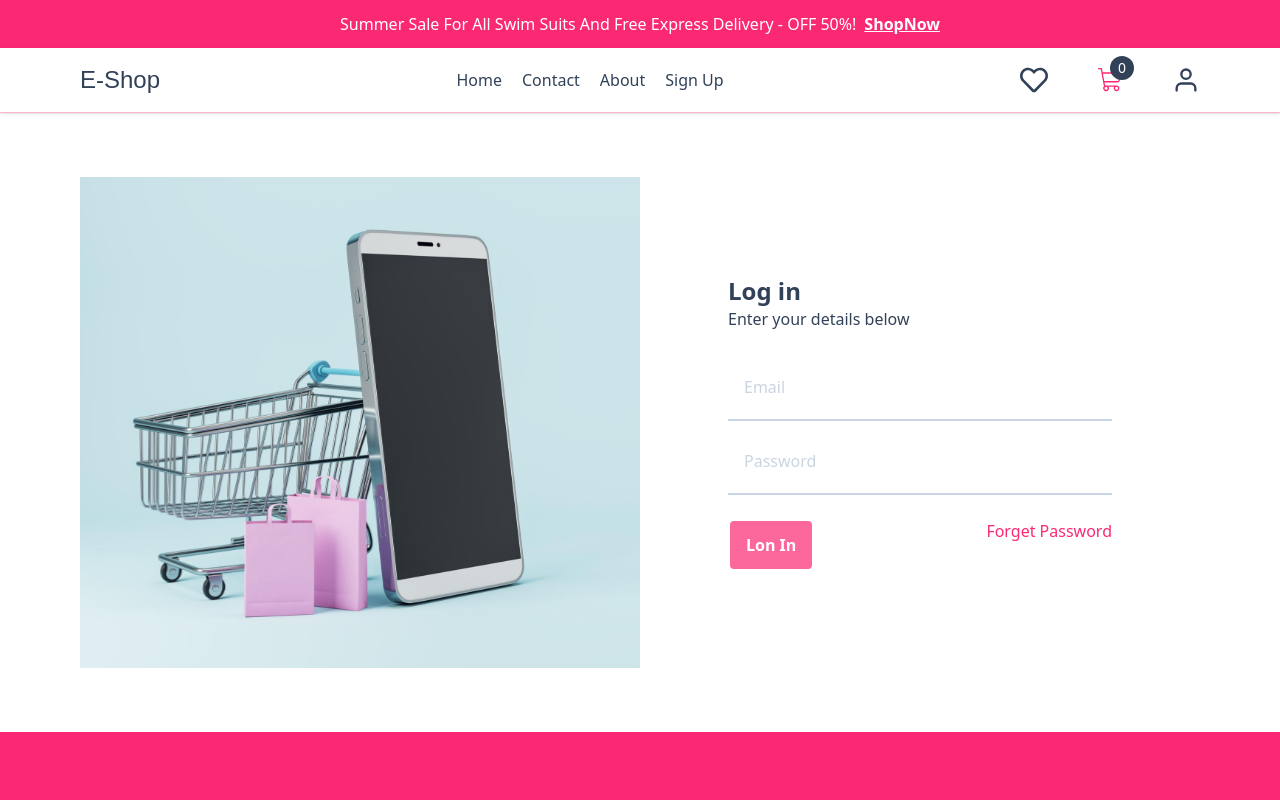
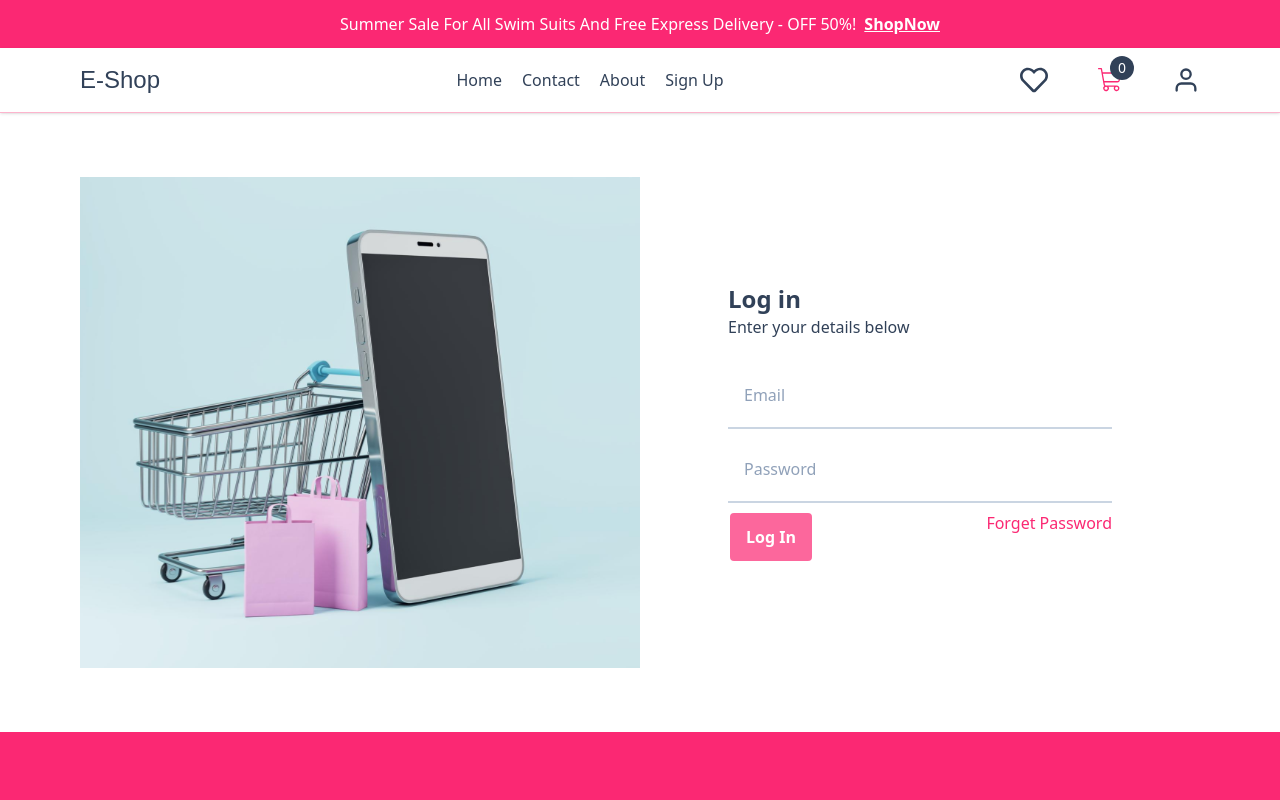
Before and after one commit to d4nyaras/e-commerce, a Next.js app: page /login in a window 1280 px wide. Shown: the top 800 px of the page. Built offline with nearby package versions, Linux system fonts and the light colour scheme; a web font is replaced by a local one; what @mui/material-nextjs would draw is missing.

Commit message:
Fix: Form components

```diff
--- a/src/components/Button.tsx
+++ b/src/components/Button.tsx
@@ -8,7 +8,7 @@ interface ButtonProps {
   outline?: boolean;
   small?: boolean;
   custom?: string;
-  onClick: (e: React.MouseEvent<HTMLButtonElement>) => void;
+  onClick?: (e: React.MouseEvent<HTMLButtonElement>) => void;
   type?: "button" | "submit" | "reset";
 }
 
--- a/src/components/Input.tsx
+++ b/src/components/Input.tsx
@@ -1,5 +1,5 @@
 "use client";
-import { FieldErrors, FieldValue, UseFormRegister } from "react-hook-form";
+import { FieldErrors } from "react-hook-form";
 
 interface InputProps {
   id: string;
@@ -7,7 +7,7 @@ interface InputProps {
   type?: string;
   disabled?: boolean;
   required?: boolean;
-  //   register: UseFormRegister<FieldValue>,
+  // register: UseFormRegister<FieldValue>,
   register: any;
 
   errors: FieldErrors;
@@ -16,7 +16,7 @@ interface InputProps {
 export default function Input({
   id,
   label,
-  type,
+  type = "text",
   disabled,
   register,
   required,
@@ -26,25 +26,30 @@ export default function Input({
     <div className="w-full relative">
       <input
         autoComplete="off"
-        id="id"
+        id={id}
         disabled={disabled}
-        {...register(id, { required })}
+        {...register(id, {
+          required: required ? `${label} is required` : false,
+        })}
         type={type}
         placeholder=""
-        className={`peer w-full p-4 pt-6 outline-none bg-white font-light  border-b-2 transition disabled:opacity-70 disabled:cursor-not-allowed ${
-          errors[id]
-            ? "border-rose-400 focus:border-rose-400"
-            : "border-slate-300 focus:border-slate-300"
-        } `}
+        className={`peer w-full p-4 pt-6 outline-none bg-white font-light border-b-2 transition ${
+          errors[id] ? "border-rose-400" : "border-slate-300"
+        }`}
       />
       <label
-        className={` ${
-          errors[id] ? "text-rose-400" : "text-slate-300"
-        } absolute cursor-text text-md duration-150 transform -translate-y-3 top-5 z-10 origin-[0] left-4 peer-placeholder-shown:scale-100  peer-placeholder-shown:translate-y-0 peer-focus:scale-75 peer-focus:-translate-y-4`}
         htmlFor={id}
+        className={`absolute left-4 top-5 z-10 origin-[0] transform scale-100 -translate-y-0 peer-placeholder-shown:scale-100 peer-placeholder-shown:translate-y-0 peer-focus:scale-75 peer-focus:-translate-y-4 transition-all ${
+          errors[id] ? "text-rose-400" : "text-slate-400"
+        }`}
       >
         {label}
       </label>
+      {errors[id] && (
+        <p className="text-sm text-rose-500 mt-1">
+          {errors[id]?.message?.toString()}
+        </p>
+      )}
     </div>
   );
 }
--- a/src/components/LoginForm.tsx
+++ b/src/components/LoginForm.tsx
@@ -6,6 +6,7 @@ import Input from "./Input";
 import { FieldValues, SubmitHandler, useForm } from "react-hook-form";
 import Button from "./Button";
 import Link from "next/link";
+import API from "@/services/api";
 
 export default function LoginForm() {
   const [isLoading, setIsLoading] = useState(false);
@@ -20,9 +21,14 @@ export default function LoginForm() {
     },
   });
 
-  const onSubmit: SubmitHandler<FieldValues> = (data) => {
+  const onSubmit: SubmitHandler<FieldValues> = async (data) => {
     setIsLoading(true);
-    console.log(data);
+    try {
+    } catch (error) {
+      console.log(error);
+    } finally {
+      setIsLoading(false);
+    }
   };
 
   return (
@@ -33,7 +39,7 @@ export default function LoginForm() {
       </div>
       <form
         onSubmit={handleSubmit(onSubmit)}
-        className="w-full h-full flex flex-col gap-2 "
+        className="w-full h-full flex flex-col gap-2"
       >
         <Input
           id="email"
@@ -52,14 +58,10 @@ export default function LoginForm() {
           required
           type="password"
         />
-      </form>
-      <div className="flex justify-between ">
+
+        <div className="flex justify-between">
           <div>
-          <Button
-            label={isLoading ? "Loading" : "Lon In"}
-            type="submit"
-            onClick={() => {}}
-          />
+            <Button label={isLoading ? "Loading" : "Log In"} type="submit" />
           </div>
           <div className="text-[#FB2873]">
             <Link href="/" className="">
@@ -67,6 +69,7 @@ export default function LoginForm() {
             </Link>
           </div>
         </div>
+      </form>
     </div>
   );
 }
--- a/src/components/RegisterForm.tsx
+++ b/src/components/RegisterForm.tsx
@@ -6,7 +6,6 @@ import Input from "./Input";
 import { FieldValues, SubmitHandler, useForm } from "react-hook-form";
 import Button from "./Button";
 import Link from "next/link";
-import { AiOutlineGoogle } from "react-icons/ai";
 
 export default function RegisterForm() {
   const [isLoading, setIsLoading] = useState(false);
```
Lines whose indentation alone changed are shown as unchanged.
